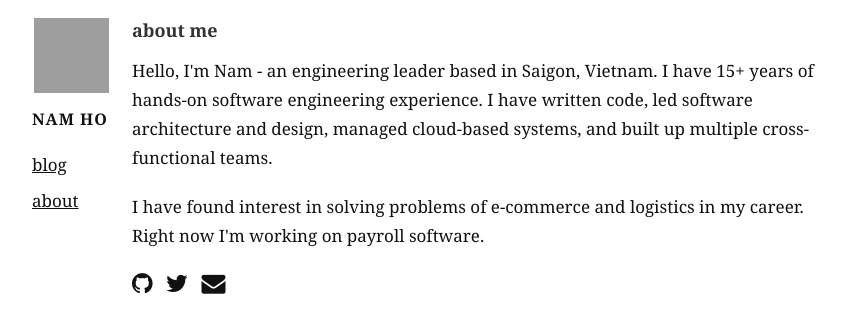
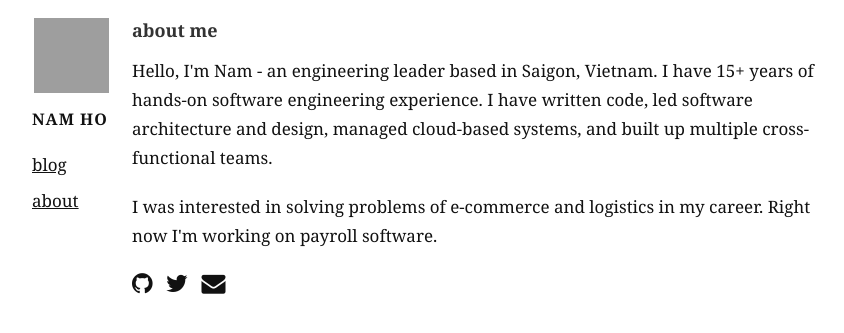
Before and after one commit to hotrannam/hotrannam.github.io, a Jekyll site: the page built from about.html, in a window 1280 px wide, cut to the strip 0-333 px from the top of the page. Shown: the whole strip, without its empty margins (208-1052 px from the left). Built offline with Jekyll 4.4.1, drawn with Linux system fonts in a browser that asks for light colours; nearby versions of some CDN libraries; grey boxes are pictures that could not be loaded.

Commit message:
Update about.html

```diff
--- a/about.html
+++ b/about.html
@@ -6,7 +6,7 @@ title: "about"
 <section class="content">
   <h3>about me</h3>
   <p>Hello, I'm Nam - an engineering leader based in Saigon, Vietnam. I have 15+ years of hands-on software engineering experience. I have written code, led software architecture and design, managed cloud-based systems, and built up multiple cross-functional teams.</p>
-  <p>I have found interest in solving problems of e-commerce and logistics in my career. Right now I'm working on payroll software.</p>
+  <p>I was interested in solving problems of e-commerce and logistics in my career. Right now I'm working on payroll software.</p>
   <a href="https://github.com/hotrannam" style="font-size:24px;text-decoration:none" class="fa fa-github"></a>&nbsp;&nbsp;
   <a href="https://twitter.com/hotrannam" style="font-size:24px;text-decoration:none" class="fa fa-twitter"></a>&nbsp;&nbsp;
   <a href="mailto:hotrannam@gmail.com" style="font-size:24px;text-decoration:none" class="fa fa-envelope"></a>&nbsp;
```
